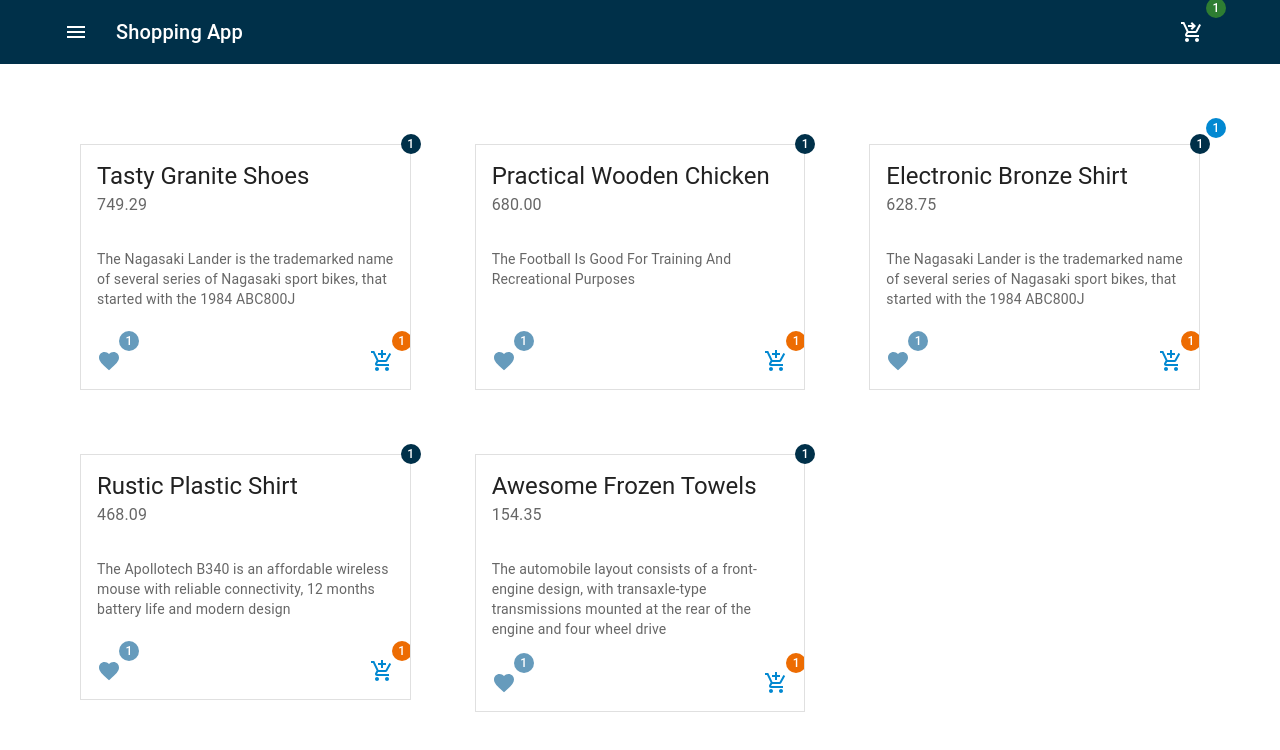
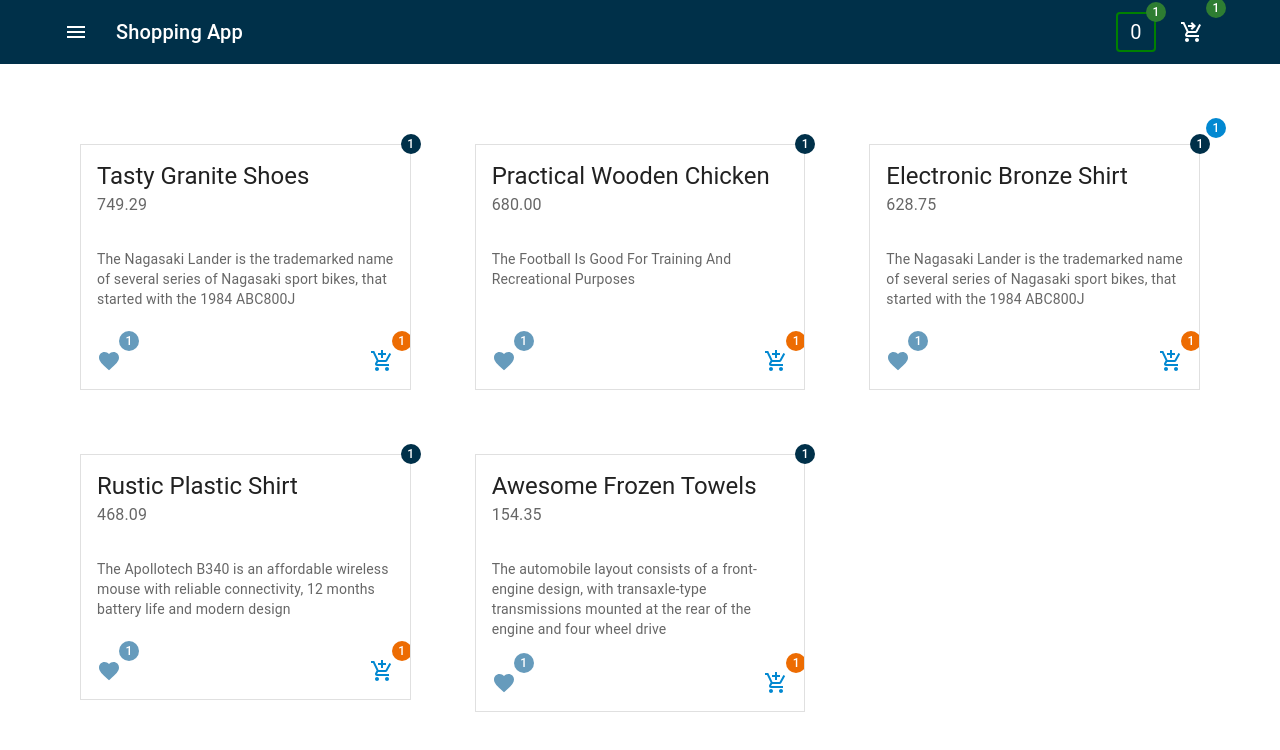
Before and after one commit to amoljagtap17/2024-react-shopping-cart, a React (Vite) app: page / in a window 1280 px wide. Shown: the top 750 px of the page. Built offline with nearby package versions, Linux system fonts and the light colour scheme; data requests are answered from the project's data file.

Commit message:
react-shopping-cart: add favorites context

```diff
--- /dev/null
+++ b/src/app/store/favorites-context.tsx
@@ -0,0 +1,73 @@
+import { produce } from "immer";
+import {
+  createContext,
+  Dispatch,
+  ReactNode,
+  useContext,
+  useReducer,
+} from "react";
+import { IFavoriteItem, IFavoritesAction } from "../types";
+
+const FavoritesStateContext = createContext<IFavoriteItem[]>([]);
+const FavoritesDispatchContext = createContext<
+  Dispatch<IFavoritesAction> | undefined
+>(undefined);
+
+const favoritesReducer = produce(
+  (draft: IFavoriteItem[], action: IFavoritesAction) => {
+    switch (action.type) {
+      case "TOGGLE_FAVORITES": {
+        const index = draft.findIndex((item) => item.id === action.payload.id);
+
+        if (index !== -1) {
+          draft.splice(index, 1);
+        } else {
+          draft.push(action.payload);
+        }
+
+        break;
+      }
+      default:
+        return draft;
+    }
+  },
+  []
+);
+
+export const FavoritesProvider = ({ children }: { children: ReactNode }) => {
+  const [favoritesItems, dispatch] = useReducer(favoritesReducer, []);
+
+  console.log("favoritesItems::", favoritesItems);
+
+  return (
+    <FavoritesDispatchContext.Provider value={dispatch}>
+      <FavoritesStateContext.Provider value={favoritesItems}>
+        {children}
+      </FavoritesStateContext.Provider>
+    </FavoritesDispatchContext.Provider>
+  );
+};
+
+export const useFavoritesItems = () => {
+  const context = useContext(FavoritesStateContext);
+
+  if (context === undefined) {
+    throw new Error(
+      "useFavoritesItems must be used within a FavoritesProvider"
+    );
+  }
+
+  return context;
+};
+
+export const useFavoritesDispatch = () => {
+  const context = useContext(FavoritesDispatchContext);
+
+  if (context === undefined) {
+    throw new Error(
+      "useFavoritesDispatch must be used within a FavoritesProvider"
+    );
+  }
+
+  return context;
+};
--- a/src/app/store/index.ts
+++ b/src/app/store/index.ts
@@ -1 +1,2 @@
 export * from "./cart-context";
+export * from "./favorites-context";
--- a/src/app/types/index.ts
+++ b/src/app/types/index.ts
@@ -1,2 +1,3 @@
 export * from "./cart";
+export * from "./favorites";
 export * from "./products";
--- /dev/null
+++ b/src/components/sections/layout/Navbar/FavoritesCount/index.tsx
@@ -0,0 +1,21 @@
+import { Avatar } from "@mui/material";
+import { useFavoritesItems } from "../../../../../app/store";
+import { RenderCount } from "../../../../lib";
+
+export function FavoritesCount() {
+  const favoritesItems = useFavoritesItems();
+
+  return (
+    <RenderCount bgcolor="success">
+      <Avatar
+        variant="rounded"
+        sx={{
+          bgcolor: "inherit",
+          border: "2px solid green",
+        }}
+      >
+        {favoritesItems.length}
+      </Avatar>
+    </RenderCount>
+  );
+}
--- a/src/components/sections/layout/Navbar/index.tsx
+++ b/src/components/sections/layout/Navbar/index.tsx
@@ -7,6 +7,7 @@ import {
   Toolbar,
   Typography,
 } from "@mui/material";
+import { FavoritesCount } from "./FavoritesCount";
 import { ShoppingCartButton } from "./ShoppingCartButton";
 
 export function Navbar() {
@@ -27,7 +28,15 @@ export function Navbar() {
             <Typography variant="h6" component="div" sx={{ flexGrow: 1 }}>
               Shopping App
             </Typography>
-            <ShoppingCartButton />
+            <Box
+              width={100}
+              display="flex"
+              justifyContent="space-between"
+              alignItems="center"
+            >
+              <FavoritesCount />
+              <ShoppingCartButton />
+            </Box>
           </Toolbar>
         </Container>
       </AppBar>
--- a/src/components/sections/products/ProductCard/FavoriteButton/index.tsx
+++ b/src/components/sections/products/ProductCard/FavoriteButton/index.tsx
@@ -1,13 +1,21 @@
 import FavoriteIcon from "@mui/icons-material/Favorite";
 import { IconButton } from "@mui/material";
 import { useState } from "react";
+import { useFavoritesDispatch } from "../../../../../app/store";
+import { IProduct } from "../../../../../app/types";
 import { RenderCount } from "../../../../lib";
 
-export function FavoriteButton() {
+interface IFavoriteButtonProps {
+  product: IProduct;
+}
+
+export function FavoriteButton({ product }: IFavoriteButtonProps) {
   const [isFavorite, setIsFavorite] = useState(false);
+  const dispatch = useFavoritesDispatch();
 
   const toggleFavorite = () => {
     setIsFavorite((prevIsFavorite) => !prevIsFavorite);
+    dispatch({ type: "TOGGLE_FAVORITES", payload: product });
   };
 
   return (
--- a/src/components/sections/products/ProductCard/index.tsx
+++ b/src/components/sections/products/ProductCard/index.tsx
@@ -27,7 +27,7 @@ export function ProductCard({ product }: IProductCardProps) {
           </Typography>
         </CardContent>
         <CardActions disableSpacing sx={{ justifyContent: "space-between" }}>
-          <FavoriteButton />
+          <FavoriteButton product={product} />
           <AddToCartButton product={product} />
         </CardActions>
       </Card>
--- a/src/main.tsx
+++ b/src/main.tsx
@@ -5,7 +5,7 @@ import { Container, CssBaseline } from "@mui/material";
 import { ThemeProvider } from "@mui/material/styles";
 import { App } from "./App.tsx";
 import { theme } from "./app/mui";
-import { CartProvider } from "./app/store";
+import { CartProvider, FavoritesProvider } from "./app/store";
 import { Navbar } from "./components/sections";
 
 createRoot(document.getElementById("root")!).render(
@@ -14,11 +14,13 @@ createRoot(document.getElementById("root")!).render(
     <CssBaseline />
 
     <CartProvider>
-      <Navbar />
+      <FavoritesProvider>
+        <Navbar />
 
-      <Container maxWidth="lg">
-        <App />
-      </Container>
+        <Container maxWidth="lg">
+          <App />
+        </Container>
+      </FavoritesProvider>
     </CartProvider>
   </ThemeProvider>
   // </StrictMode>
```
Also changed, not shown: src/app/types/favorites.ts (added, +13 -0 lines).
